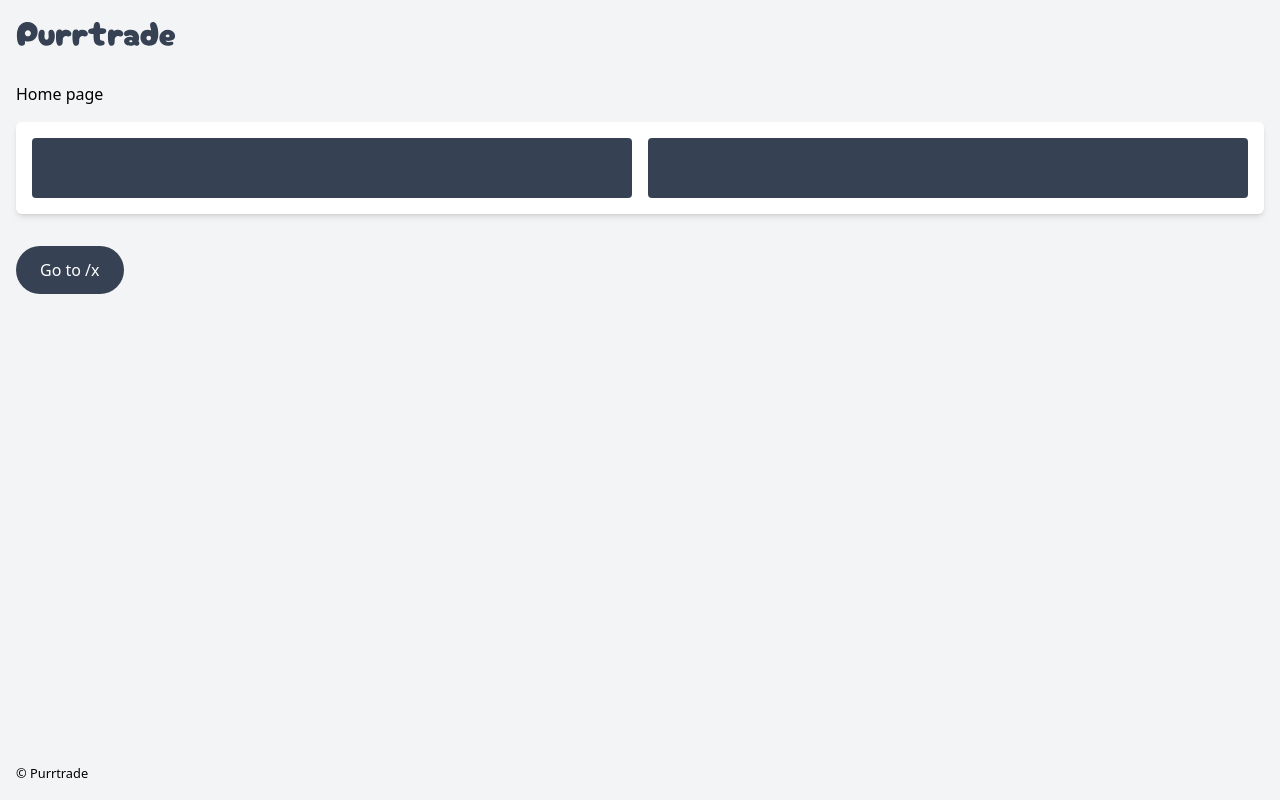
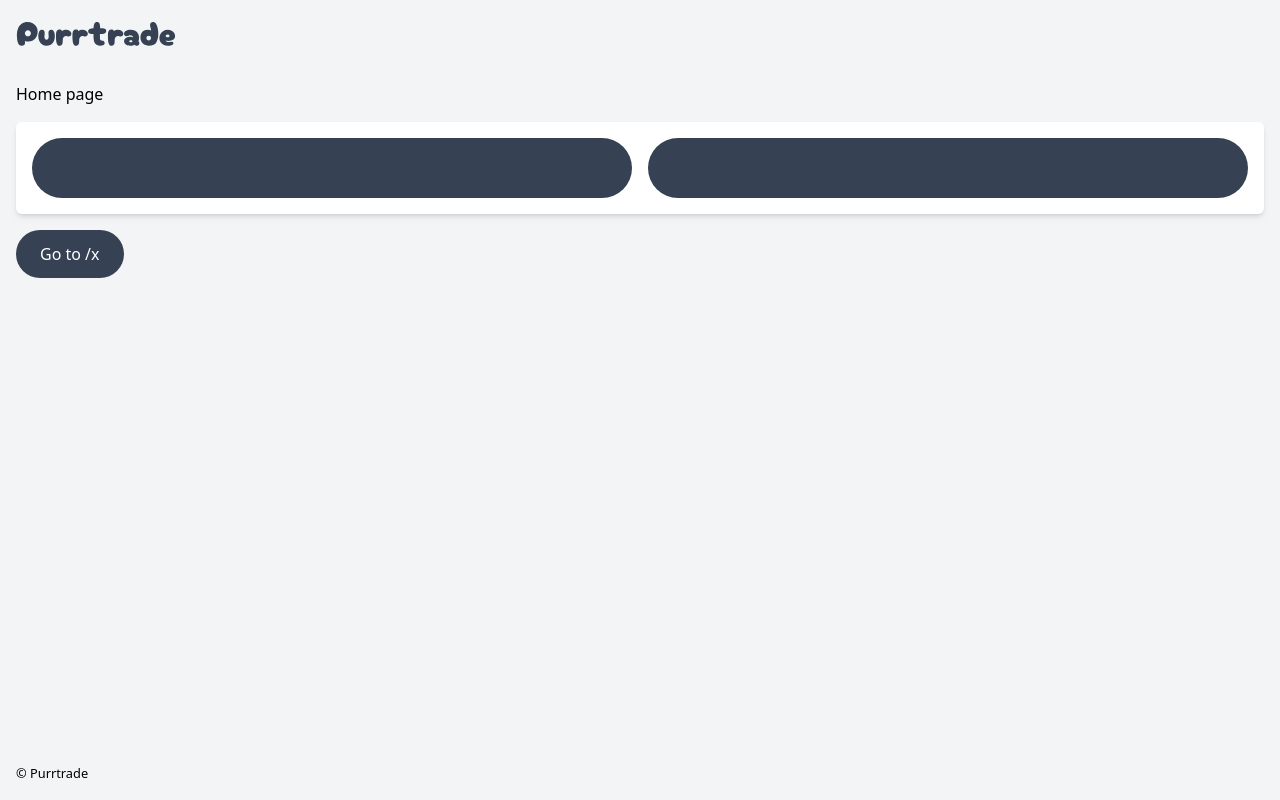
Before and after one commit to DAPSY-dev/purrtrade, a React (Vite) app in the folder frontend/: page / in a window 1280 px wide. Built offline with nearby package versions, Linux system fonts and the light colour scheme; no server answers.

Commit message:
Update: Home page

```diff
--- a/frontend/src/pages/HomePage.tsx
+++ b/frontend/src/pages/HomePage.tsx
@@ -11,9 +11,9 @@ function HomePage() {
       <div>
         <h1>Home page</h1>
 
-        <Box className="grid sm:grid-cols-2 gap-4 my-4">
-          <div className="h-15 bg-gray-700 rounded-sm"></div>
-          <div className="h-15 bg-gray-700 rounded-sm"></div>
+        <Box className="grid sm:grid-cols-2 gap-4 mt-4">
+          <div className="h-15 bg-gray-700 rounded-full"></div>
+          <div className="h-15 bg-gray-700 rounded-full"></div>
         </Box>
 
         <div className="pt-4">
```
